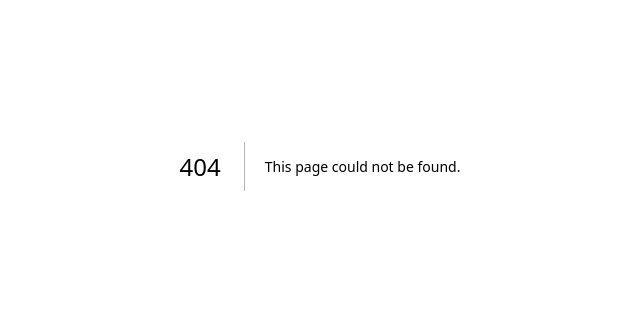
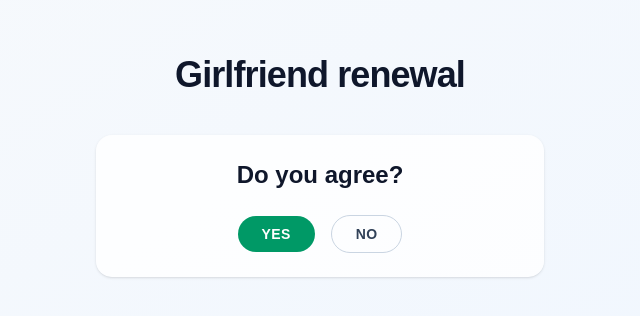
Before and after one commit to ShaqNew/shaqs-card, a Next.js app: page /naanas-space in a window 1280 px wide. Before the commit this address had no page. Shown: the part 234-550 px from the top of the page, without its empty margins (320-960 px from the left). Built offline with nearby package versions, Linux system fonts and the light colour scheme.

Commit message:
Swapping buttons

```diff
--- /dev/null
+++ b/src/app/naanas-space/page.tsx
@@ -0,0 +1,14 @@
+import ContractForm from "../../components/ContractForm";
+
+export default function GirlfriendRenewalPage() {
+  return (
+    <div className="min-h-screen bg-gradient-to-br from-slate-50 to-blue-50 dark:from-slate-900 dark:to-slate-800">
+      <main className="mx-auto flex min-h-screen max-w-4xl flex-col items-center justify-center px-6">
+        <h1 className="text-center text-4xl font-bold tracking-tight text-slate-900 dark:text-slate-100">
+          Girlfriend renewal
+        </h1>
+        <ContractForm />
+      </main>
+    </div>
+  );
+}
--- /dev/null
+++ b/src/components/ContractForm.tsx
@@ -0,0 +1,38 @@
+"use client";
+
+import { useState } from "react";
+
+export default function ContractForm() {
+  const [isSwapped, setIsSwapped] = useState(false);
+
+  const yesButton = (
+    <button
+      type="button"
+      className="rounded-full bg-emerald-600 px-6 py-2 text-sm font-semibold uppercase tracking-wide text-white transition hover:bg-emerald-500 focus-visible:outline-none focus-visible:ring-2 focus-visible:ring-emerald-400"
+    >
+      YES
+    </button>
+  );
+
+  const noButton = (
+    <button
+      type="button"
+      className="rounded-full border border-slate-300 px-6 py-2 text-sm font-semibold uppercase tracking-wide text-slate-700 transition hover:bg-slate-100 focus-visible:outline-none focus-visible:ring-2 focus-visible:ring-slate-300 dark:border-slate-700 dark:text-slate-200 dark:hover:bg-slate-800"
+      onClick={() => setIsSwapped((prev) => !prev)}
+    >
+      no
+    </button>
+  );
+
+  return (
+    <section className="mt-10 flex w-full max-w-md flex-col items-center gap-6 rounded-2xl bg-white/80 p-6 text-center shadow-sm dark:bg-slate-900/60">
+      <h2 className="text-2xl font-semibold text-slate-900 dark:text-slate-100">
+        Do you agree?
+      </h2>
+      <div className="flex w-full items-center justify-center gap-4">
+        {isSwapped ? noButton : yesButton}
+        {isSwapped ? yesButton : noButton}
+      </div>
+    </section>
+  );
+}
--- a/src/components/Navigation.tsx
+++ b/src/components/Navigation.tsx
@@ -5,6 +5,9 @@ export default function Navigation() {
         <div className="flex justify-between items-center h-16">
           <div className="text-xl font-bold text-heading">Shaq Newell</div>
           <div className="hidden md:flex space-x-8">
+            <a href="/girlfriend-renewal" className="nav-link">
+              Girlfriend Renewal
+            </a>
             <a href="#about" className="nav-link">
               About
             </a>
```
